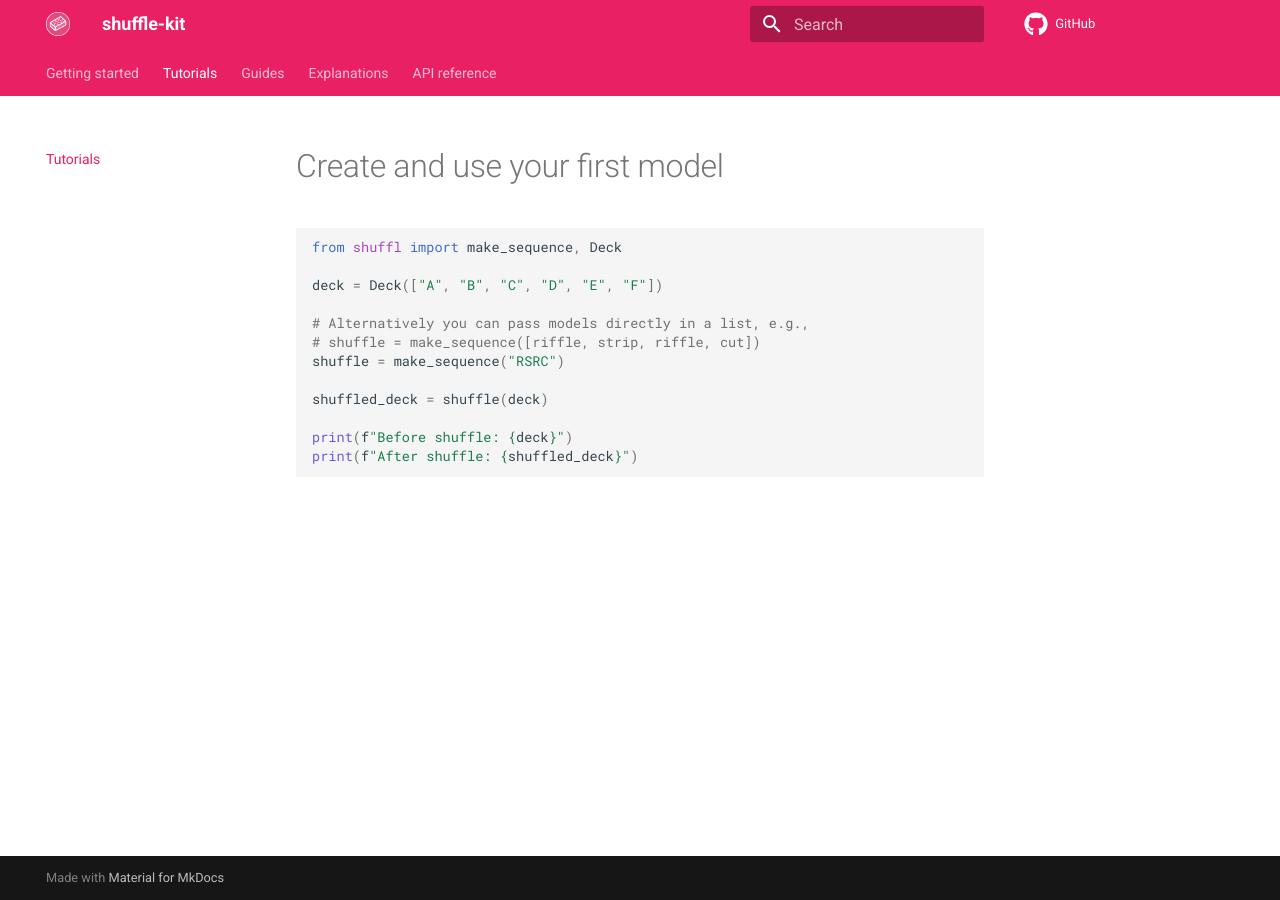
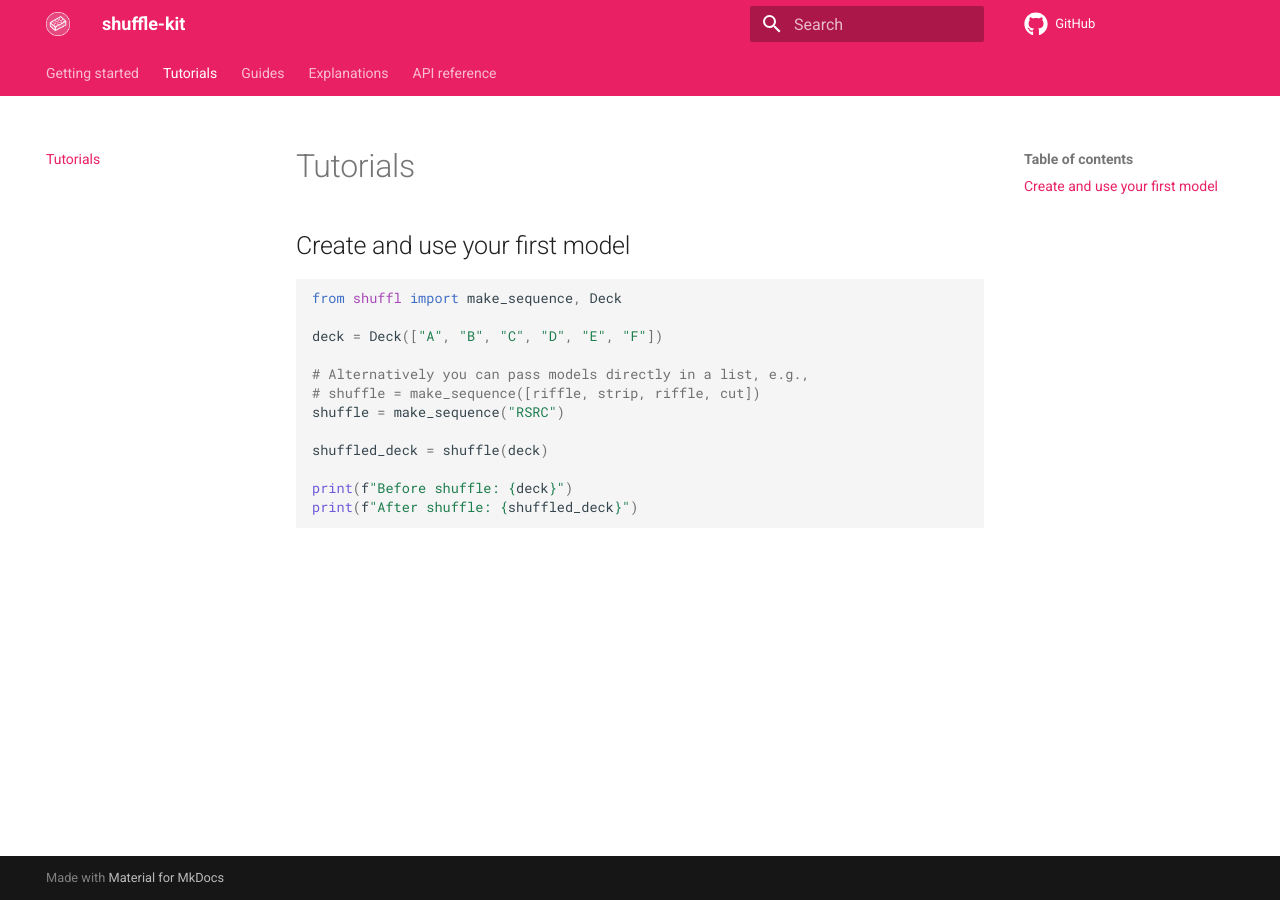
Before and after one commit to jmssnr/shuffle-kit, an MkDocs documentation site: the page built from docs/tutorials.md, in a window 1280 px wide. Built offline with MkDocs 1.6.1 and Material for MkDocs 9.7.7, drawn with Linux system fonts in a browser that asks for light colours; comment, search, counter and statistics services are not loaded.

Commit message:
docs: fixes section in tutorials

````diff
--- a/docs/tutorials.md
+++ b/docs/tutorials.md
@@ -1,4 +1,4 @@
-# Create and use your first model
+## Create and use your first model
 
 ```py
 from shuffl import make_sequence, Deck
````
